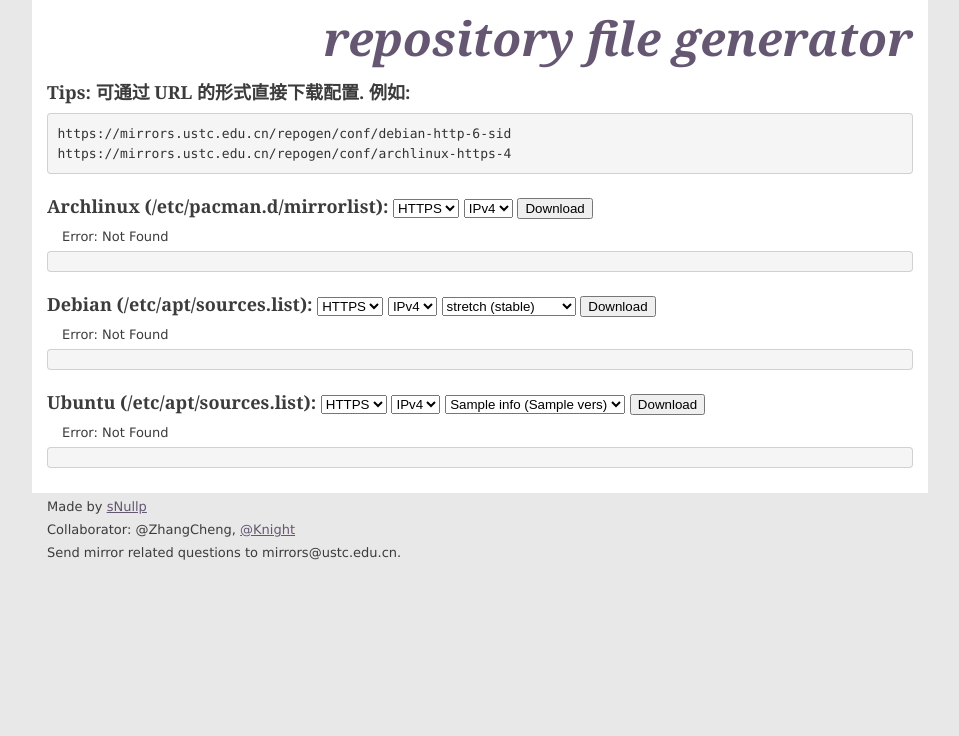
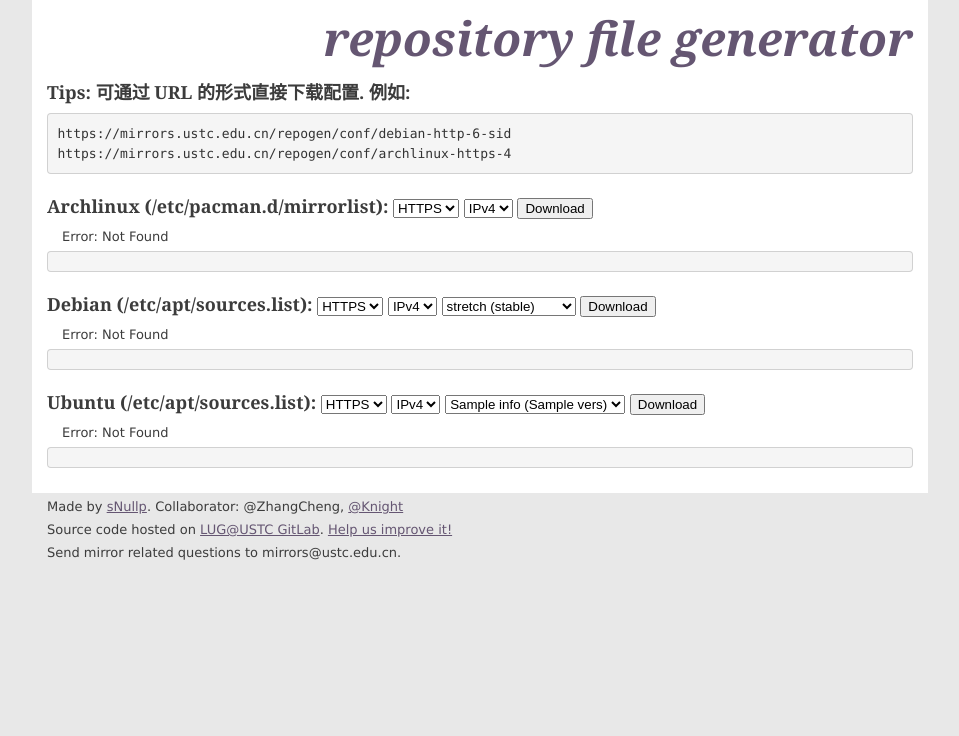
Before and after one commit to yurenchen000/repogen, a Python web app: template templates/index.html in a window 1280 px wide. Shown: the part 103-839 px from the top of the page, without its empty margins (160-1119 px from the left). Run offline with Jinja, Linux system fonts and the light colour scheme; the template is opened without the code that fills it: most values are stand-ins (such as "Sample title", 1, 10 or a date in 2020).

Commit message:
index: Add link to GitLab project

```diff
--- a/templates/index.html
+++ b/templates/index.html
@@ -91,8 +91,11 @@ https://mirrors.ustc.edu.cn/repogen/conf/archlinux-https-4</pre>
           <div><pre class="ubuntu"></pre></div>
         </div>
       </div><!--content-->
-      <p>Made by <a href="http://home.ustc.edu.cn/~halgu/">sNullp</a></p>
-      <p>Collaborator: @ZhangCheng, <a href="https://github.com/knight42">@Knight</a></p>
+      <p>Made by <a href="http://home.ustc.edu.cn/~halgu/">sNullp</a>.
+        Collaborator: @ZhangCheng, <a href="https://github.com/knight42">@Knight</a></p>
+      <p>Source code hosted on <a href="https://git.ustclug.org/">LUG@USTC GitLab</a>.
+        <a href="https://git.ustclug.org/mirrors/repogen">Help us improve it!</a>
+      </p>
       <p>Send mirror related questions to mirrors@ustc.edu.cn.</p>
     </div> <!--wrapper-->
   </body>
```
